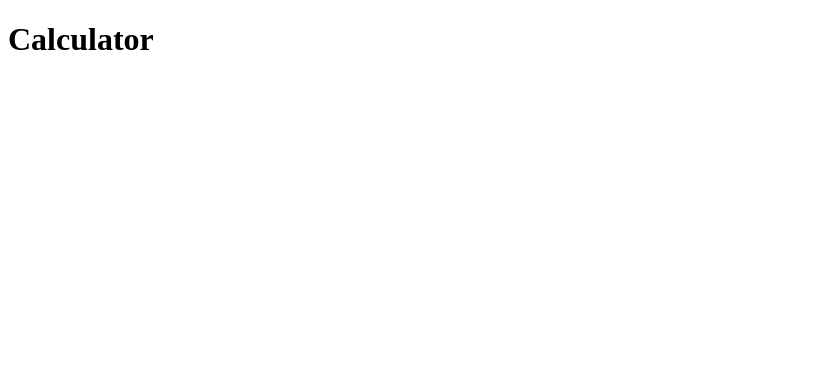
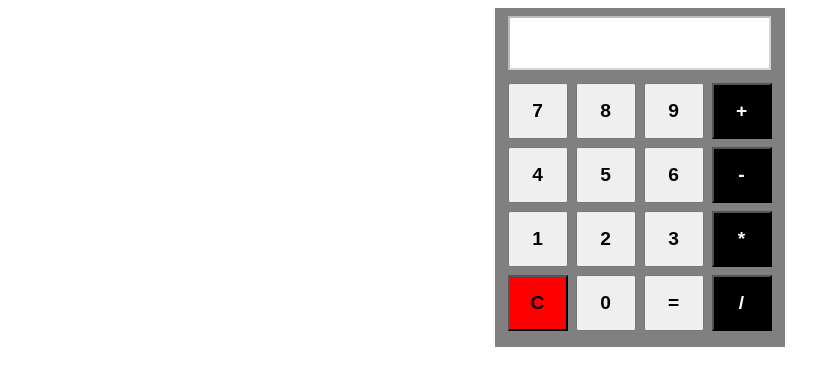
Before and after one commit to AmeerHamza185847/calculator_task, a plain HTML site: page index.html in a window 1280 px wide. Shown: the whole page, without its empty margins (0-839 px from the left). Drawn offline with Linux system fonts and the light colour scheme.

Commit message:
in complete

```diff
--- /dev/null
+++ b/app.js
@@ -0,0 +1,3 @@
+let valueReciever = (val)=>{
+document.querySelector("#display").value += val;
+}
--- /dev/null
+++ b/index.css
@@ -0,0 +1,49 @@
+.mainContainer{
+    /* background-color: black; */
+    width: 265px;
+    margin: auto;
+    background-color: gray;
+    padding: 0.5em 0.8em;
+}
+
+.answer{
+    width: 255px;
+    height: 6vh;
+    margin-bottom: 1em;
+    background-color: white;
+}
+.row1 {
+    display: flex;
+    gap: 0.5em;
+    margin-bottom: 0.5em;
+}
+
+.row2 {
+    display: flex;
+    gap: 0.5em;
+    margin-bottom: 0.5em;
+}
+
+.row3 {
+    display: flex;
+    gap: 0.5em;
+    margin-bottom: 0.5em;
+}
+
+button{
+    padding: 0.4em 0.6em;
+    font-size: 1.2rem;
+    font-weight: 700;
+    width: 60px;
+    height: 7vh;
+    cursor: pointer;
+}
+
+.operator{
+    background-color: black;
+    color: white;
+}
+
+.clearBtn{
+    background-color: red;
+}
--- a/index.html
+++ b/index.html
@@ -1,12 +1,53 @@
 <!DOCTYPE html>
 <html lang="en">
+
 <head>
     <meta charset="UTF-8">
     <meta name="viewport" content="width=device-width, initial-scale=1.0">
+    <link rel="stylesheet" href="./index.css">
     <title>Calculator</title>
 </head>
+
 <body>
-    <h1>Calculator</h1>
 
+
+    <div class="mainContainer">
+
+        <div>
+            <input class="answer" id="display" type="text" disabled>
+        </div>
+
+        <div class="row1">
+            <button onclick="valueReciever('7')">7</button>
+            <button onclick="valueReciever('8')">8</button>
+            <button onclick="valueReciever('9')">9</button>
+            <button class="operator" onclick="calculatio()">+</button>
+        </div>
+
+        <div class="row2">
+            <button onclick="valueReciever('4')">4</button>
+            <button onclick="valueReciever('5')">5</button>
+            <button onclick="valueReciever('6')">6</button>
+            <button class="operator">-</button>
+        </div>
+
+        <div class="row3">
+            <button onclick="valueReciever('1')">1</button>
+            <button onclick="valueReciever('2')">2</button>
+            <button onclick="valueReciever('3')">3</button>
+            <button class="operator">*</button>
+        </div>
+
+        <div class="row3">
+            <button class="clearBtn">C</button>
+            <button onclick="valueReciever('0')">0</button>
+            <button>=</button>
+            <button class="operator">/</button>
+        </div>
+
+    </div>
+
+    <script src="./app.js"></script>
 </body>
+
 </html>
```
